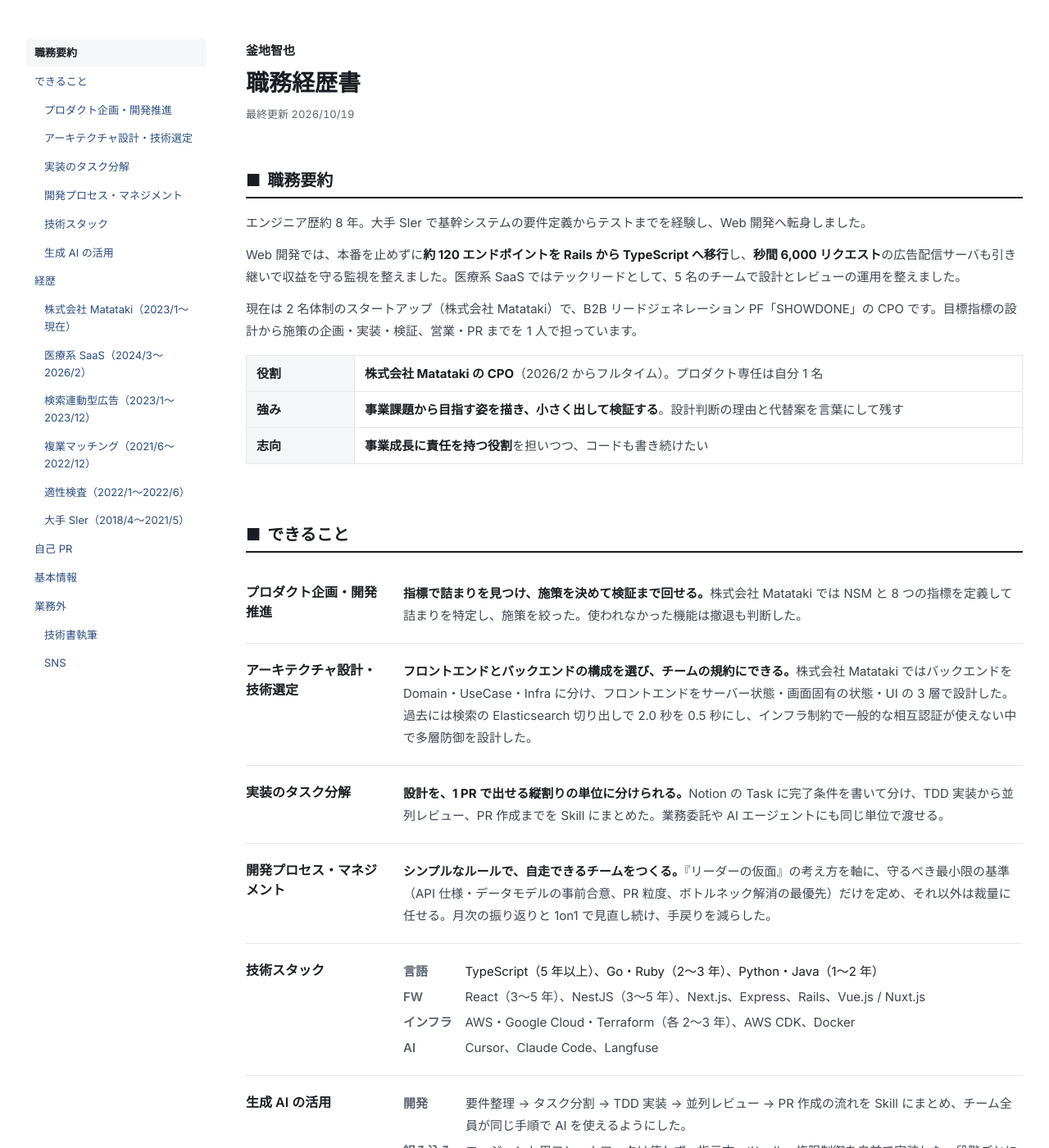
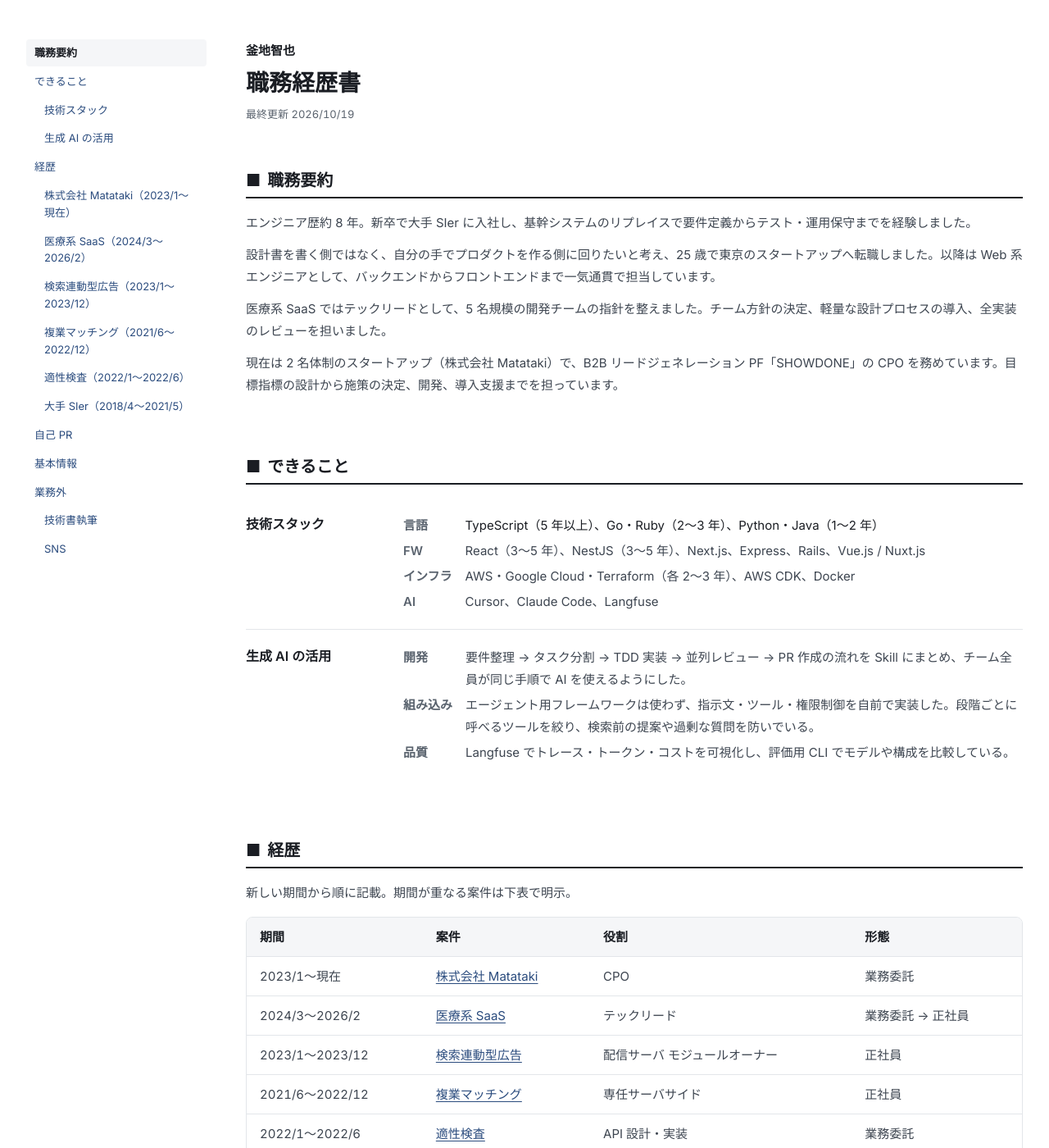
Before and after one commit to tomoya-kamaji/tomoya-kamaji, a Jekyll site: the page built from docs/index.md, in a window 1280 px wide and 1400 px high. Shown: the whole window at 82% size. Built offline with Jekyll 4.4.1, drawn with Linux system fonts in a browser that asks for light colours; some of the changed text lies outside the part shown.

Commit message:
docs: sync from source (68583fe)

```diff
--- a/docs/_data/resume.yml
+++ b/docs/_data/resume.yml
@@ -3,34 +3,10 @@
 
 summary:
   lead:
-    - エンジニア歴約 8 年。大手 SIer で基幹システムの要件定義からテストまでを経験し、Web 開発へ転身しました。
-    - Web 開発では、本番を止めずに<strong>約 120 エンドポイントを Rails から TypeScript へ移行</strong>し、<strong>秒間 6,000 リクエスト</strong>の広告配信サーバも引き継いで収益を守る監視を整えました。医療系 SaaS ではテックリードとして、5 名のチームで設計とレビューの運用を整えました。
-    - 現在は 2 名体制のスタートアップ（株式会社 Matataki）で、B2B リードジェネレーション PF「SHOWDONE」の CPO です。目標指標の設計から施策の企画・実装・検証、営業・PR までを 1 人で担っています。
-  rows:
-    - label: 役割
-      value: <strong>株式会社 Matataki の CPO</strong>（2026/2 からフルタイム）。プロダクト専任は自分 1 名
-    - label: 強み
-      value: <strong>事業課題から目指す姿を描き、小さく出して検証する</strong>。設計判断の理由と代替案を言葉にして残す
-    - label: 志向
-      value: <strong>事業成長に責任を持つ役割</strong>を担いつつ、コードも書き続けたい
-
-skills:
-  - id: skill-product
-    title: プロダクト企画・開発推進
-    lead: 指標で詰まりを見つけ、施策を決めて検証まで回せる。
-    body: 株式会社 Matataki では NSM と 8 つの指標を定義して詰まりを特定し、施策を絞った。使われなかった機能は撤退も判断した。
-  - id: skill-app
-    title: アーキテクチャ設計・技術選定
-    lead: フロントエンドとバックエンドの構成を選び、チームの規約にできる。
-    body: 株式会社 Matataki ではバックエンドを Domain・UseCase・Infra に分け、フロントエンドをサーバー状態・画面固有の状態・UI の 3 層で設計した。過去には検索の Elasticsearch 切り出しで 2.0 秒を 0.5 秒にし、インフラ制約で一般的な相互認証が使えない中で多層防御を設計した。
-  - id: skill-task
-    title: 実装のタスク分解
-    lead: 設計を、1 PR で出せる縦割りの単位に分けられる。
-    body: Notion の Task に完了条件を書いて分け、TDD 実装から並列レビュー、PR 作成までを Skill にまとめた。業務委託や AI エージェントにも同じ単位で渡せる。
-  - id: skill-process
-    title: 開発プロセス・マネジメント
-    lead: シンプルなルールで、自走できるチームをつくる。
-    body: 『リーダーの仮面』の考え方を軸に、守るべき最小限の基準（API 仕様・データモデルの事前合意、PR 粒度、ボトルネック解消の最優先）だけを定め、それ以外は裁量に任せる。月次の振り返りと 1on1 で見直し続け、手戻りを減らした。
+    - エンジニア歴約 8 年。新卒で大手 SIer に入社し、基幹システムのリプレイスで要件定義からテスト・運用保守までを経験しました。
+    - 設計書を書く側ではなく、自分の手でプロダクトを作る側に回りたいと考え、25 歳で東京のスタートアップへ転職しました。以降は Web 系エンジニアとして、バックエンドからフロントエンドまで一気通貫で担当しています。
+    - 医療系 SaaS ではテックリードとして、5 名規模の開発チームの指針を整えました。チーム方針の決定、軽量な設計プロセスの導入、全実装のレビューを担いました。
+    - 現在は 2 名体制のスタートアップ（株式会社 Matataki）で、B2B リードジェネレーション PF「SHOWDONE」の CPO を務めています。目標指標の設計から施策の決定、開発、導入支援までを担っています。
 
 stack:
   id: skill-stack
@@ -111,12 +87,6 @@ experience:
             - heading: 指標設計とボトルネックの特定
               paragraphs:
                 - NSM（目標指標）を<strong>「月間有効商談数」</strong>に定め、その配下に 8 つのサブ指標を置いて SQL と PostHog で定義・ダッシュボード化した。
-            - heading: 各ファネルの改善と撤退判断（半年で主要機能 30 件超をリリース）
-              items:
-                - 計測：PostHog による登録ファネル計測、決裁者側の商談完了報告・BANT 収集基盤を実装し、有効商談を計測可能にした
-                - 登録・獲得：最小情報で即やり取りできるゲストチャット、パブリックプロフィール、名刺本人確認を実装し、登録ハードルを下げた
-                - 送信・返信：送信履歴と候補者保存による重複送信防止、おすすめ候補のレコメンド、アクションリスト通知を実装し、「送る→返す→報告する」ループを改善した
-                - 検証と撤退判断：未登録の決裁者に紹介で届く「相互紹介機能」を企画・リリースしたが、利用が伸びず数字が動かなかった。複数人が関わる機能は片側のユーザー蓄積など「使われる状況の設計」が先決であると学び、本開発を見送る判断を行った
         - title: フロントエンド（Next.js）・バックエンド（NestJS）のアーキテクチャ標準化と AI 駆動開発の仕組み化
           sections:
             - heading: 背景
@@ -138,7 +108,7 @@ experience:
               paragraphs:
                 - Notion の Task に完了条件を明記し、1 PR でリリースできる縦割りの単位に分割する運用を整えた。
                 - さらに、要件整理→タスク分割→TDD 実装→並列レビュー→PR 作成までの一連の流れを Skill にまとめ、人間の判断が必要なタスクと AI・業務委託に任せられるタスクを切り分けて高速に開発を回せるようにした。
-        - title: 独自 AI エージェント基盤の構築と Langfuse による観測・評価運用
+        - title: AI エージェント基盤の構築と Langfuse による観測・評価運用
           sections:
             - heading: 背景
               paragraphs:
@@ -186,7 +156,7 @@ experience:
         - label: 形態
           value: 正社員（2024/10〜）。2024/3〜2024/9 は業務委託
         - label: 体制
-          value: PdM 1 名、テックリード 1 名（自分）、エンジニア 3 名、デザイナー 1 名
+          value: EM 1 名、PdM 1 名、テックリード 1 名（自分）、エンジニア 3 名、デザイナー 1 名
         - label: 技術
           value: TypeScript、Nuxt.js、Express、Google Cloud、MySQL、Cloud Logging、Sentry
       duties:
@@ -235,17 +205,17 @@ experience:
                 - 以降の医療機関への導入でも再利用できる標準手順と実装テンプレートを確立することが求められていた。
             - heading: 発揮したバリュー
               paragraphs:
-                - セキュリティ設計から実装、ベンダー折衝、現地での導入立会い、運用フローの整備までを単独で主導した。
+                - セキュリティ設計から実装、ベンダー折衝、現地での導入立会い、運用フローの整備までを主導した。
                 - インフラ制約で一般的な相互認証が使えない中、アプリケーション層での証明書検証と API キーによる多層防御を設計した。
             - heading: 具体的な取り組み
               items:
-                - 認証局の比較・選定と、電子カルテベンダーとの要件定義・仕様のすり合わせを主導した
+                - 認証局の比較・選定と、電子カルテベンダーとの要件定義・仕様のすり合わせを
                 - 鍵・証明書のローテーションを前提とした認証方式を設計・実装した
                 - 検証失敗を追跡できる監査ログと例外ハンドリングを標準化した
             - heading: 結果
               paragraphs:
-                - <strong>本番運用開始から 1 年間、セキュリティや連携に関するインシデント 0</strong> を継続した。
-                - 医療機関での導入を現地立会いで成功させ、現場から「業務が効率化した」と高い評価を獲得するとともに、以降の医療機関向け連携の標準テンプレートとなった。
+                - 本番運用開始から 1 年間、セキュリティや連携に関するインシデント 0を継続した。
+                - 医療機関での導入を現地立会いで成功させ、以降の医療機関向け連携の標準テンプレートとなった。
         - title: 説明動画配信基盤の刷新とオブザーバビリティ（監視・アラート）の強化
           sections:
             - heading: 背景
@@ -317,7 +287,7 @@ experience:
                 - 標準言語の Go には保守されたライブラリがなかったため、Python と Java の性能を比較検証し、性能差がなくシンプルに書ける Python を採用した。
             - heading: 結果と学び
               paragraphs:
-                - Python・Docker・Terraform・GKE をキャッチアップし、約 3 週間で構築して本番投入した。一方で、利用者に AI エンジニアも含まれていたため、スキーマ共有の手間を考えると gRPC よりシンプルな REST API が適していたという学びも得た。
+                - Python・Docker・Terraform・GKE をキャッチアップし、約 3 週間で構築して本番投入した。一方で、利用者に gRPCが慣れていないエンジニアも含まれていたため、スキーマ共有の手間を考えると gRPC よりシンプルな REST API で問題なかったと感じた。
     - id: exp-matching
       period: 2021/6〜2022/12
       name: 複業マッチング
--- a/docs/_layouts/resume.html
+++ b/docs/_layouts/resume.html
@@ -10,6 +10,7 @@ layout: default
     <p>{{ p }}</p>
     {%- endfor %}
   </div>
+  {%- if r.summary.rows %}
   <dl class="kv-list">
     {%- for row in r.summary.rows %}
     <div class="kv-list__row">
@@ -18,6 +19,7 @@ layout: default
     </div>
     {%- endfor %}
   </dl>
+  {%- endif %}
 </section>
 
 <section id="skills">
@@ -109,7 +111,7 @@ layout: default
         {%- if e.values %}
         {%- for v in e.values %}
         <section class="project">
-          <h4>✅ {{ v.title }}</h4>
+          <h4>{{ v.title }}</h4>
           {%- for s in v.sections %}
           <p class="project__subhead"><strong>■ {{ s.heading }}</strong></p>
           {%- if s.paragraphs %}
```
